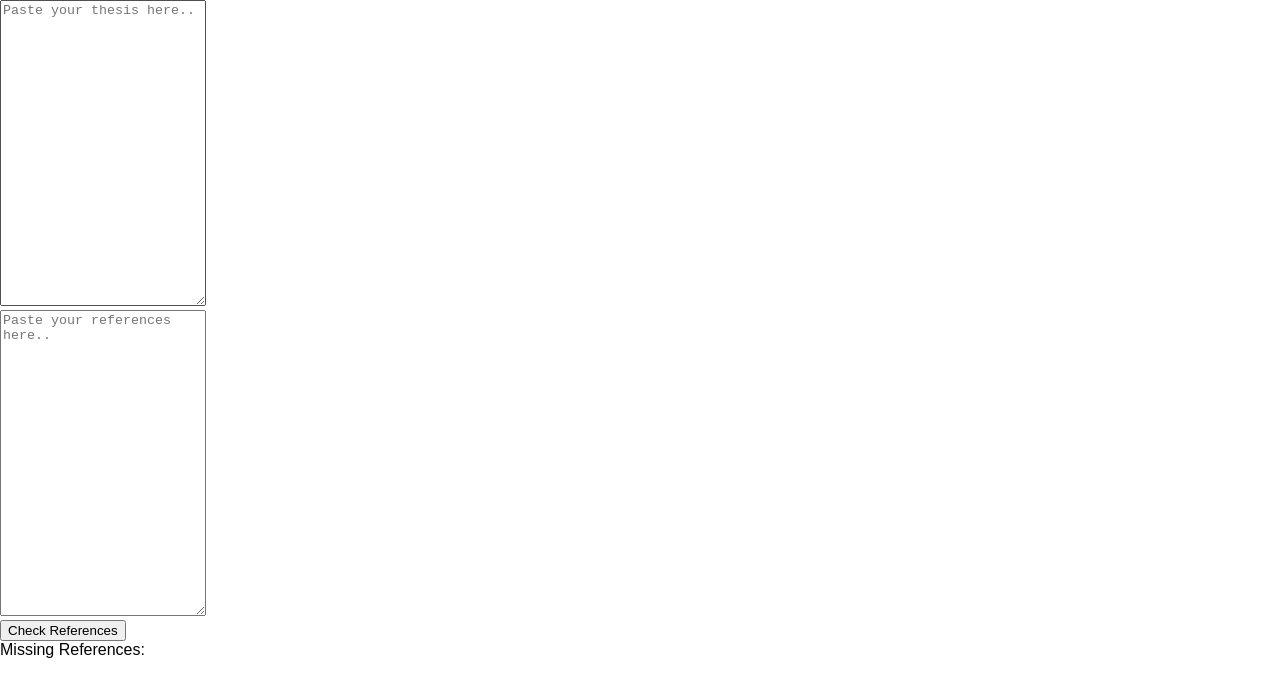
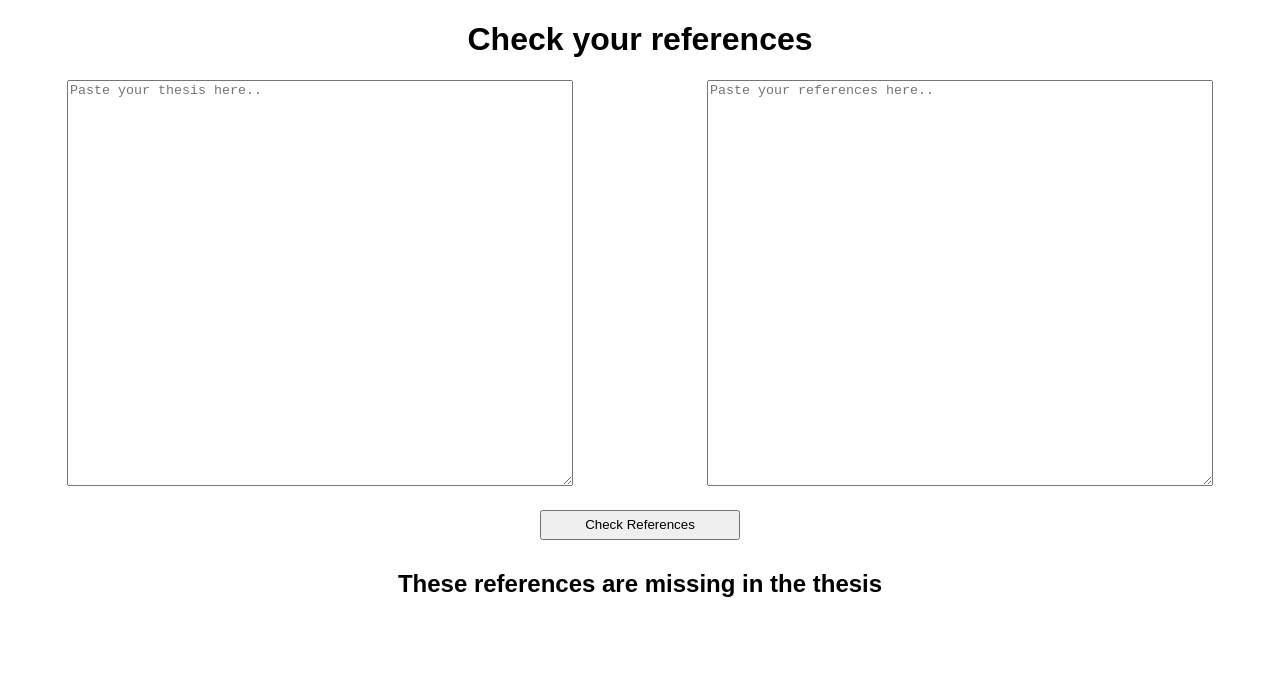
Before and after one commit to filippoimarisio/references-check, a React (Create React App) app: page / in a window 1280 px wide. Shown: the top 696 px of the page. Built offline with nearby package versions, Linux system fonts and the light colour scheme.

Commit message:
basic structure styling

```diff
--- a/src/App.css
+++ b/src/App.css
@@ -2,27 +2,33 @@
   text-align: center;
 }
 
-.App-logo {
-  animation: App-logo-spin infinite 20s linear;
-  height: 80px;
-}
-
-.App-header {
-  background-color: #222;
-  height: 150px;
-  padding: 20px;
-  color: white;
-}
-
-.App-title {
-  font-size: 1.5em;
+.textareas{
+  display: grid;
+  grid-template-columns: 1fr 1fr;
+  align-items: center;
+  justify-items: center
 }
 
 .App-intro {
   font-size: large;
 }
 
-@keyframes App-logo-spin {
-  from { transform: rotate(0deg); }
-  to { transform: rotate(360deg); }
+.thesisInput {
+  grid-column-start: 1/2;
+  grid-row-start: 1/2;
 }
+
+.referencesInput {
+  grid-column-start: 2/3;
+  grid-row-start: 1/2;
+}
+
+.checkReferences{
+  margin-top: 20px;
+  width: 200px;
+  height: 30px;
+}
+
+.missingReferences {
+  margin-top: 30px;
+}
--- a/src/App.js
+++ b/src/App.js
@@ -2,6 +2,7 @@ import React, { Component } from 'react';
 import InputForm from './components/InputForm'
 import {referencesCheck} from './components/referencesCheck'
 import MissingReferences from './components/MissingReferences'
+import './App.css'
 
 class App extends Component {
 
@@ -27,9 +28,12 @@ class App extends Component {
   render() {
     return (
       <div className="App">
-        <InputForm value={this.state.name} id='thesis' onChange={this.handleInputChange}/>
-        <InputForm value={this.state.name} id='references' onChange={this.handleInputChange}/>
-        <button onClick={this.handleClick}>Check References </button>
+      <h1>Check your references</h1>
+        <div className='textareas'>
+          <InputForm className='thesisInput' value={this.state.name} id='thesis' onChange={this.handleInputChange}/>
+          <InputForm className='referencesInput' value={this.state.name} id='references' onChange={this.handleInputChange}/>
+        </div>
+        <button className='checkReferences' onClick={this.handleClick}>Check References </button>
         <MissingReferences missing={this.state.missing}/>
       </div>
     );
--- a/src/components/InputForm.js
+++ b/src/components/InputForm.js
@@ -14,7 +14,7 @@ class InputForm extends Component {
       <div>
         <form>
           <textarea
-          style={{width:200, height:300}}
+          style={{width:500, height:400}}
           type='text'
           name={this.props.id}
           value={this.props.value}
--- a/src/components/MissingReferences.js
+++ b/src/components/MissingReferences.js
@@ -1,18 +1,25 @@
 import React, { Component } from 'react';
+import '../App.css'
 
 class MissinReferences extends Component {
   render() {
     return (
-      <div>
-        Missing References:
+      <div className='missingReferences'>
+        <h2>
+          These references are missing in the thesis
+        </h2>
         <ul>
         {this.props.missing.map(missingRef => {
           return (
-            <li>
-              {missingRef}
-            </li>
+            <div>
+              <li key={missingRef}>
+                {missingRef}
+              </li>
+              <br/>
+            </div>
           )
         })}
+
         </ul>
       </div>
     );
--- a/src/components/referencesCheck.js
+++ b/src/components/referencesCheck.js
@@ -1,4 +1,3 @@
-
 
 export const referencesCheck = (thesis, references) => {
 
```
